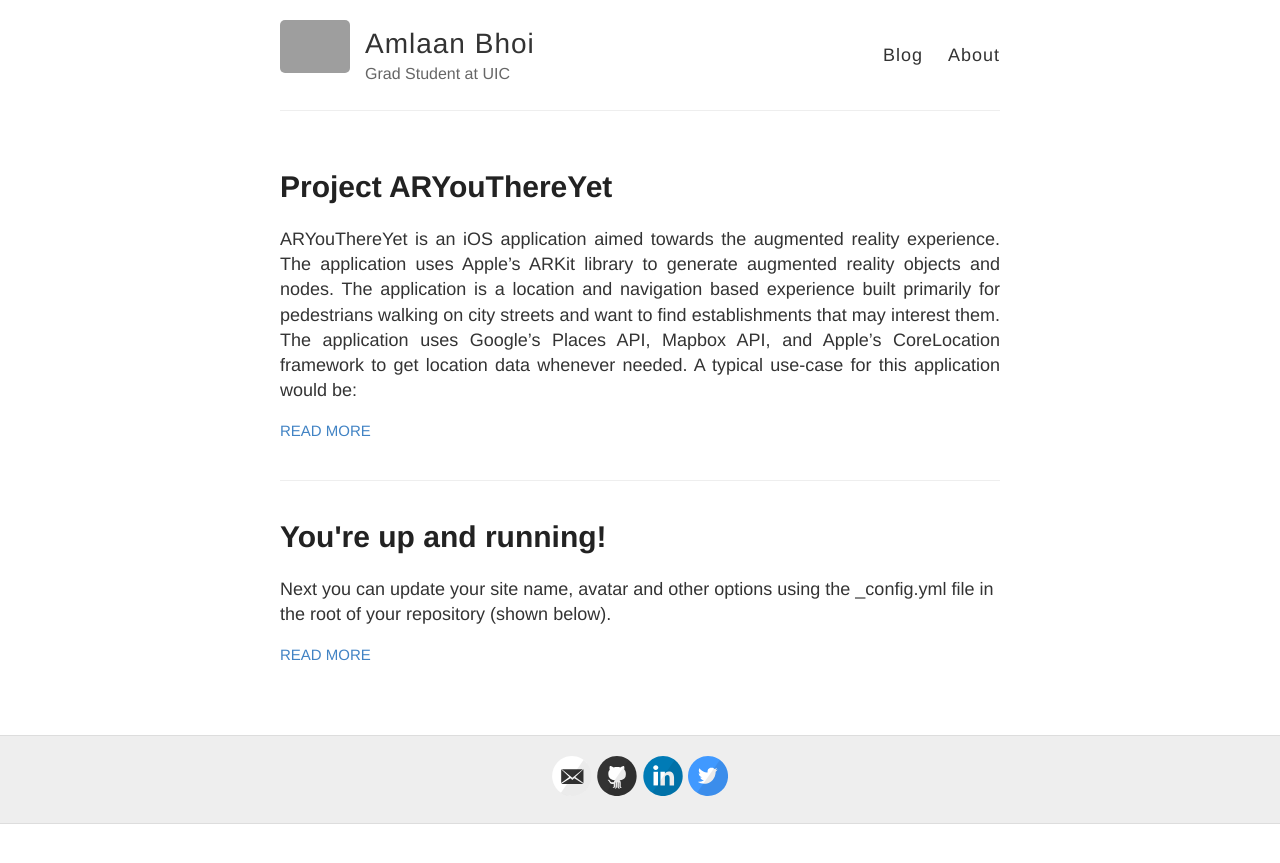
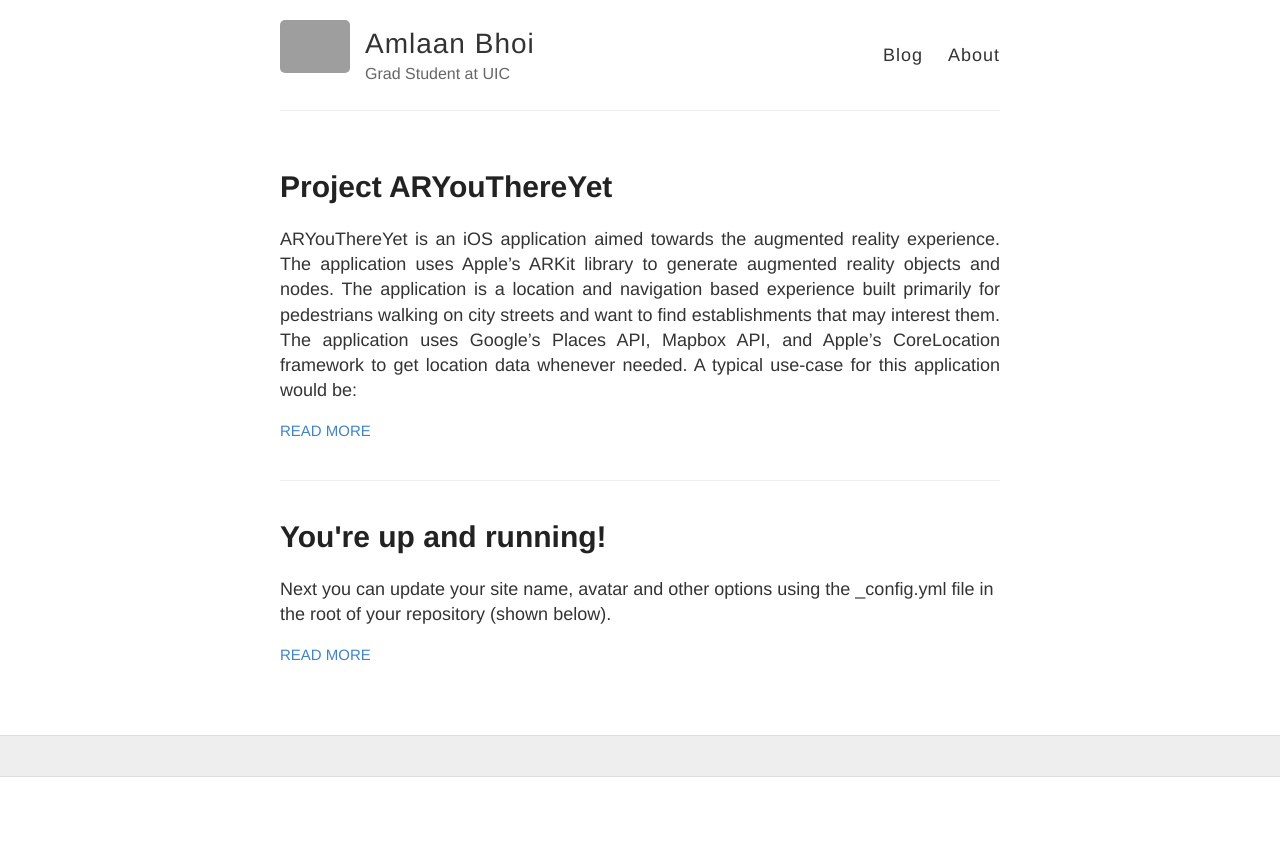
Before and after one commit to abhoi/blog_2, a Jekyll site: the page built from index.html, in a window 1280 px wide. Shown: the top 863 px of the page. Built offline with Jekyll 4.4.1, drawn with Linux system fonts in a browser that asks for light colours; grey boxes are pictures that could not be loaded.

Commit message:
Update svg-icons.html

```diff
--- a/_includes/svg-icons.html
+++ b/_includes/svg-icons.html
@@ -1,4 +1,4 @@
-{% if site.footer-links.dribbble %}<a href="https://dribbble.com/{{ site.footer-links.dribbble }}"><i class="svg-icon dribbble"></i></a>{% endif %}
+<!-- {% if site.footer-links.dribbble %}<a href="https://dribbble.com/{{ site.footer-links.dribbble }}"><i class="svg-icon dribbble"></i></a>{% endif %}
 {% if site.footer-links.email %}<a href="mailto:{{ site.footer-links.email }}"><i class="svg-icon email"></i></a>{% endif %}
 {% if site.footer-links.facebook %}<a href="https://www.facebook.com/{{ site.footer-links.facebook }}"><i class="svg-icon facebook"></i></a>{% endif %}
 {% if site.footer-links.flickr %}<a href="https://www.flickr.com/{{ site.footer-links.flickr }}"><i class="svg-icon flickr"></i></a>{% endif %}
@@ -10,4 +10,16 @@
 {% if site.footer-links.twitter %}<a href="https://www.twitter.com/{{ site.footer-links.twitter }}"><i class="svg-icon twitter"></i></a>{% endif %}
 {% if site.footer-links.stackoverflow %}<a href="http://stackoverflow.com/{{ site.footer-links.stackoverflow }}"><i class="svg-icon stackoverflow"></i></a>{% endif %}
 {% if site.footer-links.youtube %}<a href="https://youtube.com/{{ site.footer-links.youtube }}"><i class="svg-icon youtube"></i></a>{% endif %}
-{% if site.footer-links.googleplus %}<a href="https://plus.google.com/{{ site.footer-links.googleplus }}"><i class="svg-icon googleplus"></i></a>{% endif %}
+{% if site.footer-links.googleplus %}<a href="https://plus.google.com/{{ site.footer-links.googleplus }}"><i class="svg-icon googleplus"></i></a>{% endif %} -->
+
+{%- if site.dribbble_username -%}<li><a href="https://dribbble.com/{{ site.dribbble_username| cgi_escape | escape }}"><svg class="svg-icon"><use xlink:href="{{ '/assets/minima-social-icons.svg#dribbble' | relative_url }}"></use></svg> <span class="username">{{ site.dribbble_username| escape }}</span></a></li>{%- endif -%}
+{%- if site.facebook_username -%}<li><a href="https://www.facebook.com/{{ site.facebook_username| cgi_escape | escape }}"><svg class="svg-icon"><use xlink:href="{{ '/assets/minima-social-icons.svg#facebook' | relative_url }}"></use></svg> <span class="username">{{ site.facebook_username| escape }}</span></a></li>{%- endif -%}
+{%- if site.flickr_username -%}<li><a href="https://www.flickr.com/photos/{{ site.flickr_username| cgi_escape | escape }}"><svg class="svg-icon"><use xlink:href="{{ '/assets/minima-social-icons.svg#flickr' | relative_url }}"></use></svg> <span class="username">{{ site.flickr_username| escape }}</span></a></li>{%- endif -%}
+{%- if site.github_username -%}<li><a href="https://github.com/{{ site.github_username| cgi_escape | escape }}"><svg class="svg-icon"><use xlink:href="{{ '/assets/minima-social-icons.svg#github' | relative_url }}"></use></svg> <span class="username">{{ site.github_username| escape }}</span></a></li>{%- endif -%}
+{%- if site.instagram_username -%}<li><a href="https://www.instagram.com/{{ site.instagram_username| cgi_escape | escape }}"><svg class="svg-icon"><use xlink:href="{{ '/assets/minima-social-icons.svg#instagram' | relative_url }}"></use></svg> <span class="username">{{ site.instagram_username| escape }}</span></a></li>{%- endif -%}
+{%- if site.linkedin_username -%}<li><a href="https://www.linkedin.com/in/{{ site.linkedin_username| cgi_escape | escape }}"><svg class="svg-icon"><use xlink:href="{{ '/assets/minima-social-icons.svg#linkedin' | relative_url }}"></use></svg> <span class="username">{{ site.linkedin_username| escape }}</span></a></li>{%- endif -%}
+{%- if site.pinterest_username -%}<li><a href="https://www.pinterest.com/{{ site.pinterest_username| cgi_escape | escape }}"><svg class="svg-icon"><use xlink:href="{{ '/assets/minima-social-icons.svg#pinterest' | relative_url }}"></use></svg> <span class="username">{{ site.pinterest_username| escape }}</span></a></li>{%- endif -%}
+{%- for mst in site.mastodon -%}{%- if mst.username and mst.instance -%}<li><a href="https://{{ mst.instance| cgi_escape | escape}}/@{{mst.username}}"><svg class="svg-icon"><use xlink:href="{{ '/assets/minima-social-icons.svg#mastodon' | relative_url }}"></use></svg> <span class="username">{{ mst.username|escape }}</span></a></li>{%- endif -%}{%- endfor -%}
+{%- if site.twitter_username -%}<li><a href="https://twitter.com/{{ site.twitter_username| cgi_escape | escape }}"><svg class="svg-icon"><use xlink:href="{{ '/assets/minima-social-icons.svg#twitter' | relative_url }}"></use></svg> <span class="username">{{ site.twitter_username| escape }}</span></a></li>{%- endif -%}
+{%- if site.youtube_username -%}<li><a href="https://www.youtube.com/{{ site.youtube_username| cgi_escape | escape }}"><svg class="svg-icon"><use xlink:href="{{ '/assets/minima-social-icons.svg#youtube' | relative_url }}"></use></svg> <span class="username">{{ site.youtube_username| escape }}</span></a></li>{%- endif -%}
+{%- if site.googleplus_username -%}<li><a href="https://plus.google.com/{{ site.googleplus_username| escape }}"><svg class="svg-icon"><use xlink:href="{{ '/assets/minima-social-icons.svg#googleplus' | relative_url }}"></use></svg> <span class="username">{{ site.googleplus_username| escape }}</span></a></li>{%- endif -%}
```
